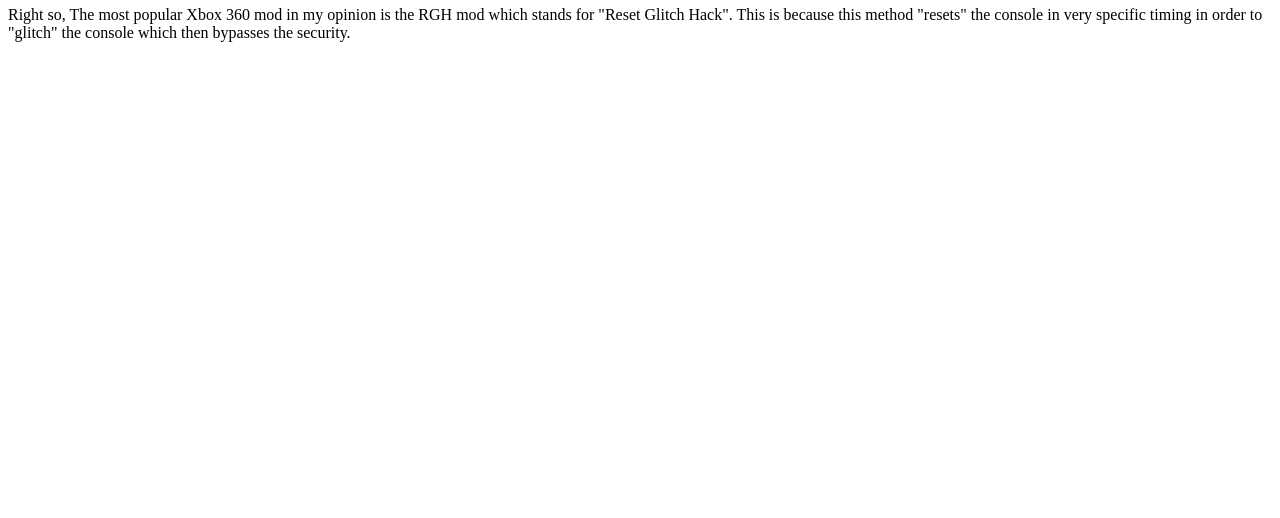
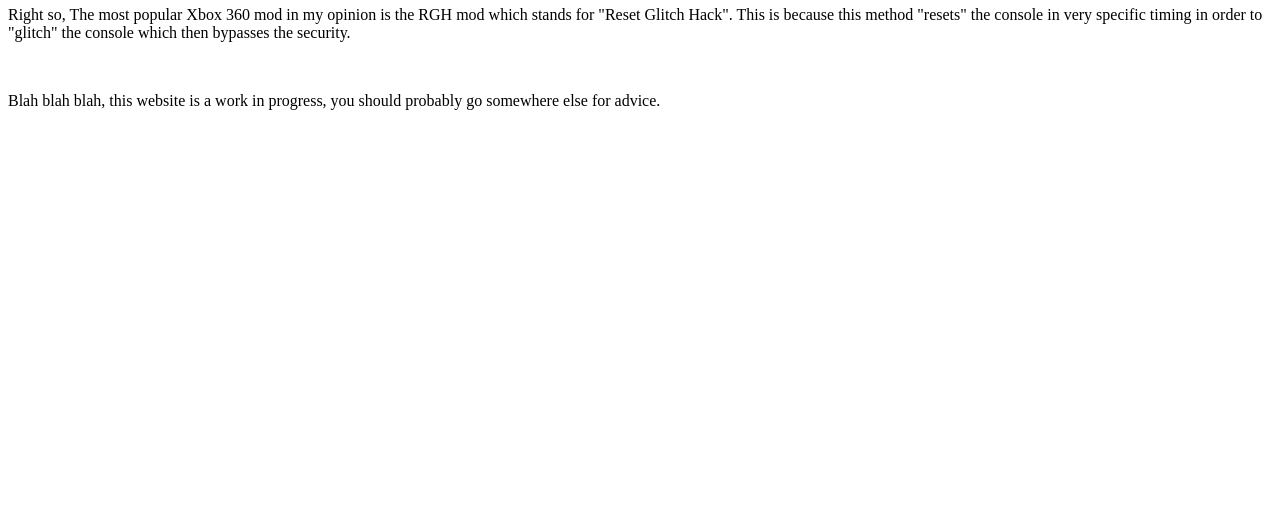
Before and after one commit to Jack06WS/XboxModding, a plain HTML site: page index.html in a window 1280 px wide. Shown: the part 282-800 px from the top of the page. Drawn offline with Linux system fonts and the light colour scheme.

Commit message:
Update index.html

```diff
--- a/index.html
+++ b/index.html
@@ -11,7 +11,8 @@
 <br>
 <br>
 <h1>RGH/JTAG</h1>
-<p>Right so, The most popular Xbox 360 mod in my opinion is the RGH mod which stands for "Reset Glitch Hack". This is because this method "resets" the console in very specific timing in order to "glitch" the console which then bypasses the security.</p>
-
+<p>Right so, The most popular Xbox 360 mod in my opinion is the RGH mod which stands for "Reset Glitch Hack". This is because this method "resets" the console in very specific timing in order to "glitch" the console which then bypasses the security. </p>
+<br>
+  <p>Blah blah blah, this website is a work in progress, you should probably go somewhere else for advice.</p>
 </body>
 </html>
```
